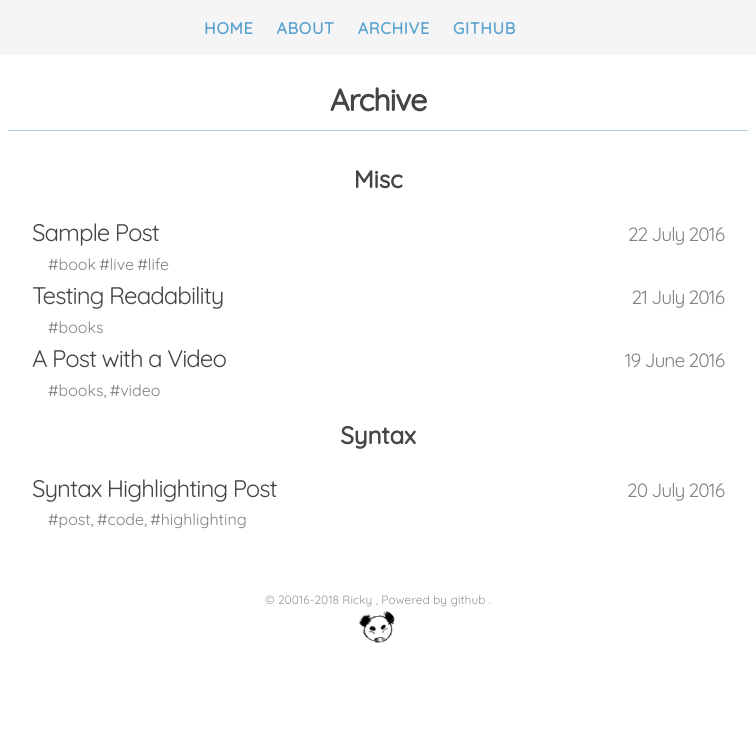
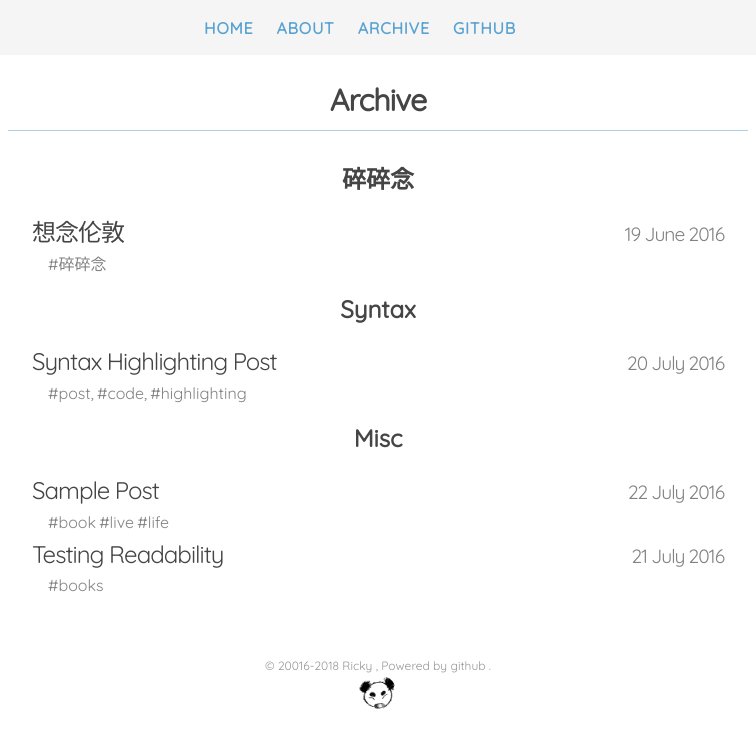
Before and after one commit to Rickylamn/Rickylamn.github.io, a Jekyll site: the page built from archive.html, in a window 1280 px wide. Shown: the top 748 px of the page, without its empty margins (262-1018 px from the left). Built offline with Jekyll 4.4.1, drawn with Linux system fonts in a browser that asks for light colours; nearby versions of some CDN libraries; part of the change alters nothing that is shown.

Commit message:
2017-9-4-英国

````diff
--- a/_posts/2016-06-19-video-post.md
+++ b/_posts/2016-06-19-video-post.md
@@ -1,15 +1,50 @@
 ---
 layout: post
-title: "A Post with a Video"
-description: "Custom written post descriptions are the way to go... if you're not lazy."
-category: misc
-tags: books, video
+title: "想念伦敦"
+description: ""
+category: 碎碎念
+tags: 碎碎念
 ---
+你在英國呆了十年。
 
-<center><iframe width="560" height="315" src="https://www.youtube.com/embed/2DLnhdnSUVs" frameborder="0" allowfullscreen></iframe></center><br>
+我說最不想去的地方就是英國。
+
+第一次走之前你對我說，你會喜歡那裡的。
+
+我沒有答話。
+
+在這裡，每走過一條街似乎都有你的影子。
 
 
 
-```html
-<center><iframe width="560" height="315" src="https://www.youtube.com/embed/2DLnhdnSUVs" frameborder="0" allowfullscreen></iframe></center>
+I been sleepless at night
+
+Cause I don't know how I feel
+
+I been waiting on you
+
+Just to say something real
+
+There's a light on the road and I think you know
+
+Morning has come and I have to go
+
+
+
+今天你問我什麼時候走。
+
+我說週六。
+
+外面下起了小雨。
+
+我開始想念倫敦。
+
+
+
+I see everything true
+
+There's still a fire in my heart
+
+But I'm not burning for you.
+
 ```
````
